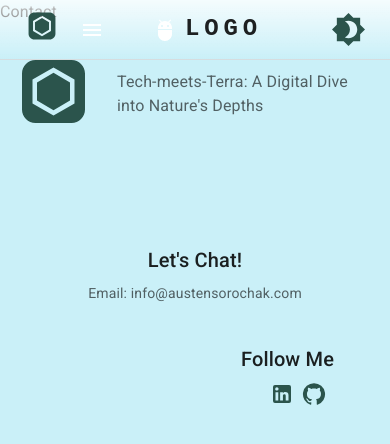
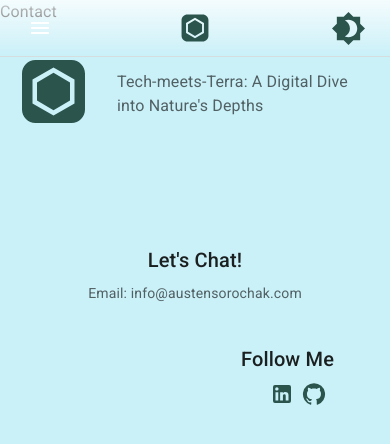
Before and after one commit to sorochak/portfolio-website, a React (Create React App) app: page /contact in a window 390 px wide. Shown: the top 444 px of the page. Built offline with nearby package versions, Linux system fonts and the light colour scheme.

Commit message:
play with responsiveness of header

```diff
--- a/src/components/Header.jsx
+++ b/src/components/Header.jsx
@@ -23,15 +23,16 @@ import Logo from "./Logo";
 const pages = ["about", "projects", "contact"];
 
 const Header = () => {
-  const [anchorElNav, setAnchorElNav] = useState(null);
+  const [navMenuAnchor, setNavMenuAnchor] = useState(null);
   const [appBarBackground, setAppBarBackground] = useState("transparent");
   const { toggleColorMode } = useContext(ColorModeContext);
   const theme = useTheme();
+  const menuButtonRef = React.useRef(null);
 
+  // This effect listens for the window's scroll event to adjust the AppBar's background
   useEffect(() => {
     const handleScroll = () => {
       if (window.scrollY > 50) {
-        // You can adjust this value as needed
         setAppBarBackground(theme.palette.background.default);
       } else {
         setAppBarBackground("transparent");
@@ -40,7 +41,7 @@ const Header = () => {
 
     window.addEventListener("scroll", handleScroll);
 
-    // Clean up the listener when the component is unmounted
+    // Remove the listener when the component is unmounted
     return () => {
       window.removeEventListener("scroll", handleScroll);
     };
@@ -52,42 +53,60 @@ const Header = () => {
   });
 
   const handleOpenNavMenu = (event) => {
-    setAnchorElNav(event.currentTarget);
+    setNavMenuAnchor(menuButtonRef.current);
   };
 
   const handleCloseNavMenu = (page) => {
-    setAnchorElNav(null);
+    setNavMenuAnchor(null);
   };
 
   return (
     <AppBar
       position="absolute"
+      // Set the shadow depth to zero, making the AppBar flat without shadows.
       elevation={0}
       style={{
+        // Set the background color of the AppBar, which changes dynamically based on user interactions.
         backgroundColor: appBarBackground,
         backgroundImage:
+          // If the theme's mode is light, give the AppBar a linear gradient background; otherwise, no background image.
           theme.palette.mode === "light"
             ? "linear-gradient(to bottom, rgba(255, 255, 255, 0.8), rgba(255, 255, 255, 0))"
             : "none",
         transition: "all 0.5s ease-in-out",
         borderBottom: `1px solid ${theme.palette.divider}`,
       }}
+      // When the mouse enters the AppBar, change its background to the default theme background.
       onMouseEnter={() => setAppBarBackground(theme.palette.background.default)}
+      // When the mouse leaves the AppBar, if the current scroll position is less than or equal to 50, set the AppBar background to transparent.
       onMouseLeave={() =>
         window.scrollY <= 50 && setAppBarBackground("transparent")
       }
     >
+      {/* The container constrains the width of its children and centralizes them. */}
       <Container maxWidth="xl">
+        {/* TOOL BAR */}
+
         <StyledToolbar disableGutters>
-          <Box sx={{ m: "10px" }}>
+          {/* Left portion of the AppBar */}
+          <Box sx={{ display: "flex", alignItems: "center", flexGrow: 1 }}>
+            {/* The items on the left: Logo for medium and up screens, Typography, and Menu items for medium and up screens, and the Menu icon for small screens */}
+            {/* Logo for medium and up screens */}
+            <Box sx={{ display: { xs: "none", md: "block" }, m: "10px" }}>
               <Logo />
             </Box>
+
+            {/* A navigational link to the root ("/") path. */}
             <RouterLink to={"/"} style={{ textDecoration: "none" }}>
+              {/* Typography component displaying the text "AUSTEN SOROCHAK" */}
               <Typography
                 variant="h6"
                 noWrap
                 sx={{
                   mr: 2,
+                  // On extra-small screens, the text is hidden.
+                  // On medium screens and up, it's displayed as a flex item.
+                  // Effectively, the text "AUSTEN SOROCHAK" is hidden on mobile views.
                   display: { xs: "none", md: "flex" },
                   fontFamily: "monospace",
                   fontWeight: 700,
@@ -100,8 +119,39 @@ const Header = () => {
               </Typography>
             </RouterLink>
 
-          <Box sx={{ flexGrow: 1, display: { xs: "flex", md: "none" } }}>
+            {/* Menu items for medium and up screens */}
+            <Box sx={{ flexGrow: 1, display: { xs: "none", md: "flex" } }}>
+              {pages.map((page) => (
+                <RouterLink
+                  key={page}
+                  to={`/${page}`}
+                  style={{ textDecoration: "none" }}
+                >
+                  <Button
+                    key={page}
+                    sx={{
+                      my: 2,
+                      color: theme.palette.text.primary,
+                      display: "block",
+                    }}
+                  >
+                    {page}
+                  </Button>
+                </RouterLink>
+              ))}
+            </Box>
+
+            {/* Menu icon for small screens */}
+            <Box
+              sx={{
+                // This box and its child components are displayed on extra-small screens.
+                // On medium screens and above, they are hidden.
+                // Contains mobile navigation options.
+                display: { xs: "flex", md: "none" },
+              }}
+            >
               <IconButton
+                ref={menuButtonRef}
                 size="large"
                 aria-controls="menu-appbar"
                 aria-haspopup="true"
@@ -112,7 +162,7 @@ const Header = () => {
               </IconButton>
               <Menu
                 id="menu-appbar"
-              anchorEl={anchorElNav}
+                anchorEl={navMenuAnchor}
                 anchorOrigin={{
                   vertical: "bottom",
                   horizontal: "left",
@@ -122,8 +172,10 @@ const Header = () => {
                   vertical: "top",
                   horizontal: "left",
                 }}
-              open={Boolean(anchorElNav)}
+                open={Boolean(navMenuAnchor)}
                 onClose={handleCloseNavMenu}
+                // This menu is visible only on extra-small screens.
+                // Hidden on medium screens and up.
                 sx={{
                   display: { xs: "block", md: "none" },
                 }}
@@ -142,46 +194,31 @@ const Header = () => {
                 ))}
               </Menu>
             </Box>
-          <AdbIcon sx={{ display: { xs: "flex", md: "none" }, mr: 1 }} />
-          <Typography
-            variant="h5"
-            noWrap
-            component="a"
-            href="/"
+          </Box>
+
+          {/* Center portion: Logo for small screens */}
+          <Box
             sx={{
-              mr: 2,
               display: { xs: "flex", md: "none" },
+              justifyContent: "center",
               flexGrow: 1,
-              fontFamily: "monospace",
-              fontWeight: 700,
-              letterSpacing: ".3rem",
-              color: theme.palette.text.primary,
-              textDecoration: "none",
+              flexShrink: 1,
+              width: "100%",
+              position: "absolute",
+              left: "50%",
+              transform: "translateX(-50%)",
             }}
           >
-            LOGO
-          </Typography>
-          <Box sx={{ flexGrow: 1, display: { xs: "none", md: "flex" } }}>
-            {pages.map((page) => (
-              <RouterLink
-                key={page}
-                to={`/${page}`}
-                style={{ textDecoration: "none" }}
-              >
-                <Button
-                  key={page}
-                  onClick={handleCloseNavMenu}
+            <Logo />
+          </Box>
+
+          {/* Right portion:  Only the Light Mode icon button */}
+          {/* <Box
             sx={{
-                    my: 2,
-                    color: theme.palette.text.primary,
-                    display: "block",
+              display: "flex",
+              alignItems: "center",
             }}
-                >
-                  {page}
-                </Button>
-              </RouterLink>
-            ))}
-          </Box>
+          > */}
           <IconButton
             sx={{ ml: 1, color: theme.palette.text.primary }}
             onClick={toggleColorMode}
@@ -198,6 +235,7 @@ const Header = () => {
               />
             )}
           </IconButton>
+          {/* </Box> */}
         </StyledToolbar>
       </Container>
     </AppBar>
```
Lines whose indentation alone changed are shown as unchanged.
